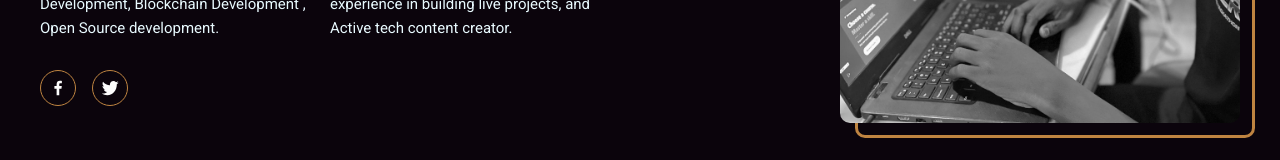
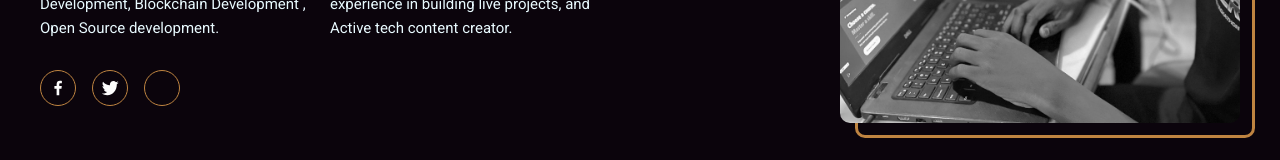
Before and after one commit to JesseJohn7/portfolio, a Next.js app: page / in a window 1280 px wide. Shown: the part 407-567 px from the top of the page. Built offline with nearby package versions, Linux system fonts and the light colour scheme.

Commit message:
linkedln

```diff
--- a/app/components/Hero.tsx
+++ b/app/components/Hero.tsx
@@ -58,15 +58,15 @@ const Hero = () => {
             >
               <IgIcon />
             </motion.a> */}
-          {/*  <motion.a
-              href="https://ng.linkedin.com/in/JesseJohn"
+            <motion.a
+              href=" https://www.linkedin.com/in/jessejohn7/"
               target="_blank"
               rel="noreferrer"
               whileTap={{ scale: 1.1 }}
               whileHover={{ scale: 0.95 }}
             >
-              <InIcon />
-            </motion.a> */}
+              {/* <InIcon /> */}
+            </motion.a>
           </div>
         </motion.div>
 
```
